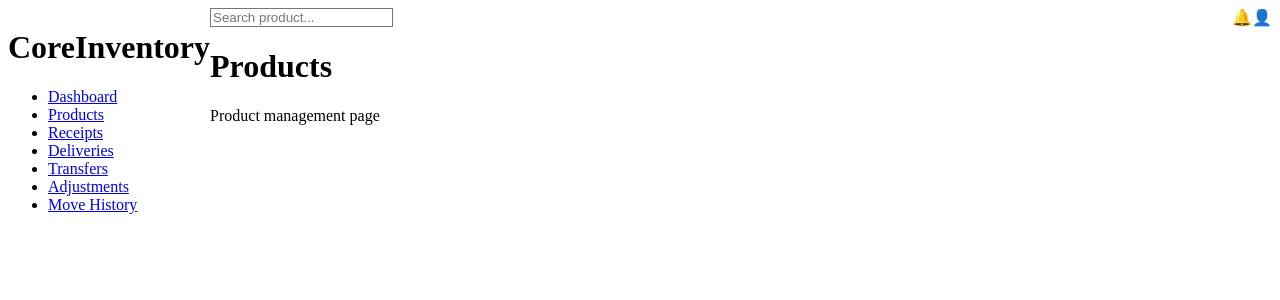
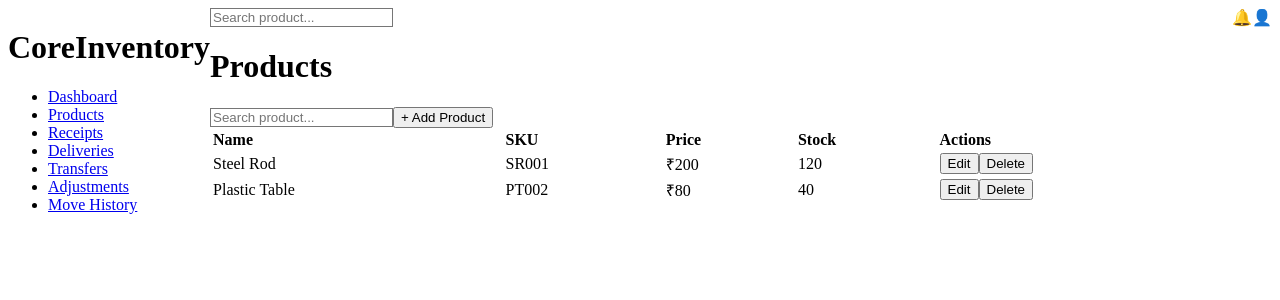
Before and after one commit to Devarsh2510/odoo-indus-hackathon-2026, a React app in the folder frontend/: page /products in a window 1280 px wide. Shown: the top 300 px of the page. Built offline with nearby package versions, Linux system fonts and the light colour scheme; the HTML template or start-up script is replaced by a standard one.

Commit message:
Products module

```diff
--- a/frontend/src/pages/Products.jsx
+++ b/frontend/src/pages/Products.jsx
@@ -1,11 +1,229 @@
+import { useState } from "react";
+
 function Products() {
+
+  const [products, setProducts] = useState([
+    { id: 1, name: "Steel Rod", sku: "SR001", price: 200, stock: 120 },
+    { id: 2, name: "Plastic Table", sku: "PT002", price: 80, stock: 40 }
+  ]);
+
+  const [showForm, setShowForm] = useState(false);
+  const [editIndex, setEditIndex] = useState(null);
+
+  const [search, setSearch] = useState("");
+
+  const [newProduct, setNewProduct] = useState({
+    name: "",
+    sku: "",
+    price: "",
+    stock: ""
+  });
+
+  const handleChange = (e) => {
+    setNewProduct({
+      ...newProduct,
+      [e.target.name]: e.target.value
+    });
+  };
+
+  // ADD OR UPDATE PRODUCT
+  const addProduct = () => {
+
+    if (editIndex !== null) {
+
+      const updatedProducts = [...products];
+      updatedProducts[editIndex] = newProduct;
+
+      setProducts(updatedProducts);
+      setEditIndex(null);
+
+    } else {
+
+      const product = {
+        id: products.length + 1,
+        ...newProduct
+      };
+
+      setProducts([...products, product]);
+
+    }
+
+    setNewProduct({
+      name: "",
+      sku: "",
+      price: "",
+      stock: ""
+    });
+
+    setShowForm(false);
+  };
+
+
+  // DELETE PRODUCT
+  const deleteProduct = (index) => {
+
+    const updatedProducts = products.filter((_, i) => i !== index);
+    setProducts(updatedProducts);
+
+  };
+
+
+  // EDIT PRODUCT
+  const editProduct = (index) => {
+
+    const product = products[index];
+
+    setNewProduct(product);
+    setEditIndex(index);
+    setShowForm(true);
+
+  };
+
+
   return (
     <div>
+
       <h1 className="text-3xl font-bold mb-6">Products</h1>
 
-      <div className="bg-white p-6 rounded-lg shadow">
-        Product management page
-      </div>
+      {/* SEARCH BAR */}
+
+      <input
+        type="text"
+        placeholder="Search product..."
+        value={search}
+        onChange={(e) => setSearch(e.target.value)}
+        className="border p-2 mb-4 w-64"
+      />
+
+
+      {/* Add Product Button */}
+
+      <button
+        onClick={() => {
+          setShowForm(true);
+          setEditIndex(null);
+        }}
+        className="bg-blue-600 text-white px-4 py-2 rounded mb-4 ml-4"
+      >
+        + Add Product
+      </button>
+
+
+
+      {/* Product Form */}
+
+      {showForm && (
+
+        <div className="bg-white p-6 rounded shadow-md mb-6 w-96">
+
+          <h2 className="text-xl font-semibold mb-4">
+            {editIndex !== null ? "Edit Product" : "Add Product"}
+          </h2>
+
+          <input
+            type="text"
+            name="name"
+            placeholder="Product Name"
+            value={newProduct.name}
+            onChange={handleChange}
+            className="border p-2 w-full mb-3"
+          />
+
+          <input
+            type="text"
+            name="sku"
+            placeholder="SKU"
+            value={newProduct.sku}
+            onChange={handleChange}
+            className="border p-2 w-full mb-3"
+          />
+
+          <input
+            type="number"
+            name="price"
+            placeholder="Price"
+            value={newProduct.price}
+            onChange={handleChange}
+            className="border p-2 w-full mb-3"
+          />
+
+          <input
+            type="number"
+            name="stock"
+            placeholder="Stock"
+            value={newProduct.stock}
+            onChange={handleChange}
+            className="border p-2 w-full mb-4"
+          />
+
+          <button
+            onClick={addProduct}
+            className="bg-green-600 text-white px-4 py-2 rounded"
+          >
+            {editIndex !== null ? "Update Product" : "Save Product"}
+          </button>
+
+        </div>
+
+      )}
+
+
+
+      {/* Product Table */}
+
+      <table className="w-full bg-white rounded shadow">
+
+        <thead className="bg-gray-200">
+          <tr>
+            <th className="p-3 text-left">Name</th>
+            <th className="p-3 text-left">SKU</th>
+            <th className="p-3 text-left">Price</th>
+            <th className="p-3 text-left">Stock</th>
+            <th className="p-3 text-left">Actions</th>
+          </tr>
+        </thead>
+
+        <tbody>
+
+          {products
+            .filter((product) =>
+              product.name.toLowerCase().includes(search.toLowerCase())
+            )
+            .map((product, index) => (
+
+              <tr key={product.id} className="border-t">
+
+                <td className="p-3">{product.name}</td>
+                <td className="p-3">{product.sku}</td>
+                <td className="p-3">₹{product.price}</td>
+                <td className="p-3">{product.stock}</td>
+
+                <td className="p-3">
+
+                  <button
+                    onClick={() => editProduct(index)}
+                    className="bg-yellow-500 text-white px-3 py-1 mr-2 rounded"
+                  >
+                    Edit
+                  </button>
+
+                  <button
+                    onClick={() => deleteProduct(index)}
+                    className="bg-red-600 text-white px-3 py-1 rounded"
+                  >
+                    Delete
+                  </button>
+
+                </td>
+
+              </tr>
+
+            ))}
+
+        </tbody>
+
+      </table>
+
     </div>
   );
 }
```
